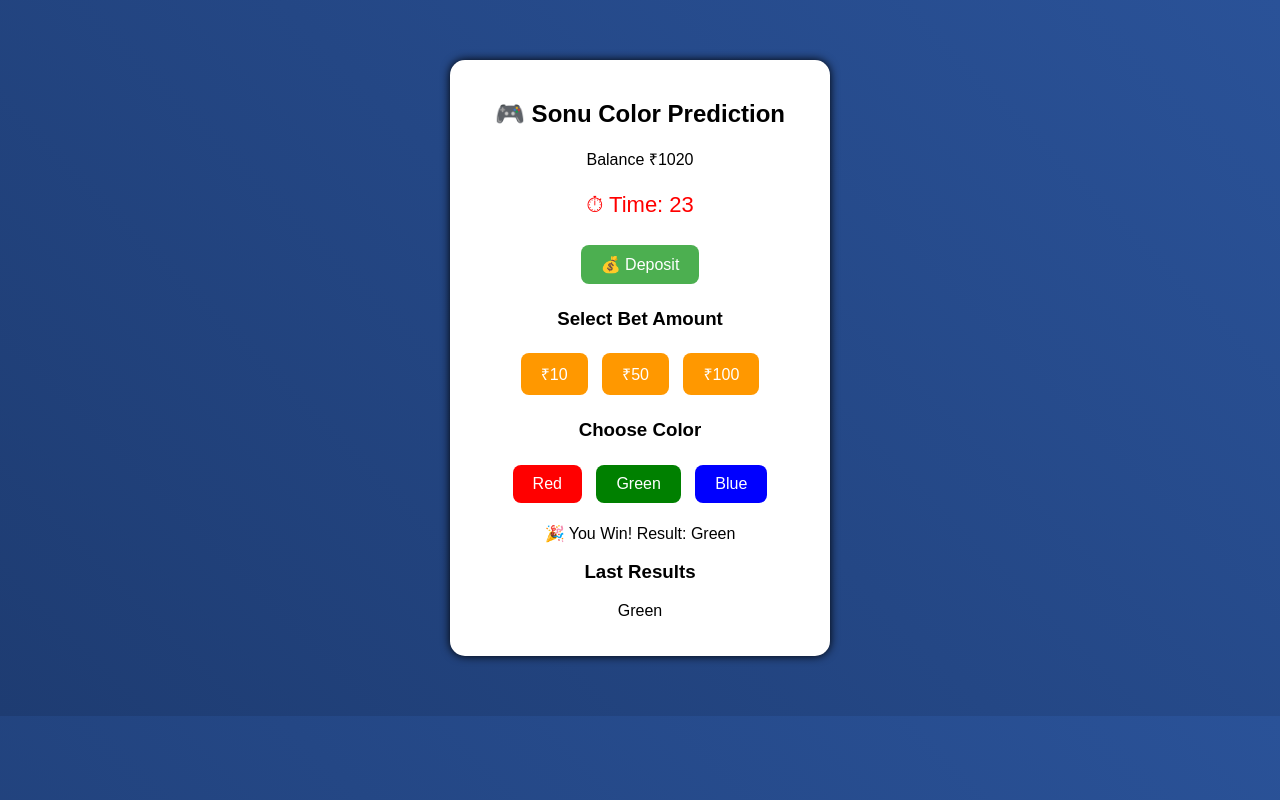
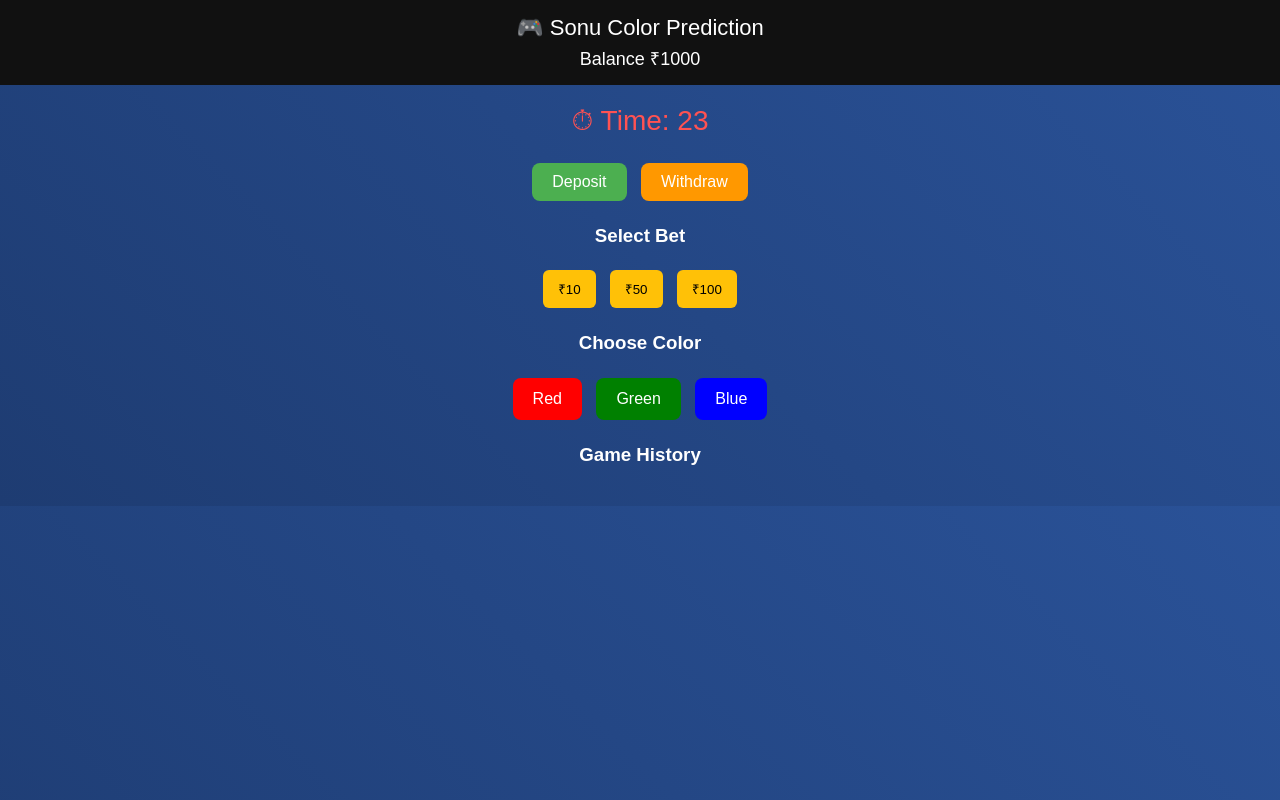
Before and after one commit to sonunigam9218-dev/game-site, a plain HTML site: page index.html in a window 1280 px wide. Both pictures are taken after a click on the button "Green". Drawn offline with Linux system fonts and the light colour scheme.

Commit message:
Update index.html

```diff
--- a/index.html
+++ b/index.html
@@ -6,46 +6,87 @@
 <style>
 
 body{
+margin:0;
 font-family:Arial;
-text-align:center;
 background:linear-gradient(45deg,#1e3c72,#2a5298);
 color:white;
+text-align:center;
 }
 
-.box{
-background:white;
-color:black;
-width:340px;
-margin:60px auto;
-padding:20px;
-border-radius:15px;
-box-shadow:0 0 10px black;
+.header{
+background:#111;
+padding:15px;
+font-size:22px;
 }
 
-button{
+.balance{
+margin-top:5px;
+font-size:18px;
+}
+
+.timer{
+font-size:28px;
+color:#ff5252;
+margin:20px;
+}
+
+.menu button{
 padding:10px 20px;
 margin:5px;
 border:none;
 border-radius:8px;
+color:white;
 font-size:16px;
+}
+
+.deposit{background:#4caf50;}
+.withdraw{background:#ff9800;}
+
+.bet button{
+padding:10px 15px;
+margin:5px;
+border:none;
+border-radius:6px;
+background:#ffc107;
+}
+
+.colors button{
+padding:12px 20px;
+margin:5px;
+border:none;
+border-radius:8px;
 color:white;
+font-size:16px;
 }
 
 .red{background:red;}
 .green{background:green;}
 .blue{background:blue;}
 
-.bet{
-background:#ff9800;
+.history{
+margin-top:20px;
+padding:10px;
 }
 
-.deposit{
-background:#4caf50;
+.history span{
+background:white;
+color:black;
+padding:5px 8px;
+margin:3px;
+display:inline-block;
+border-radius:5px;
 }
 
-.timer{
-font-size:22px;
-color:red;
+.popup{
+display:none;
+position:fixed;
+top:30%;
+left:50%;
+transform:translate(-50%,-50%);
+background:white;
+color:black;
+padding:20px;
+border-radius:10px;
 }
 
 </style>
@@ -54,86 +95,126 @@ color:red;
 
 <body>
 
-<div class="box">
+<div class="header">
+🎮 Sonu Color Prediction
+<div class="balance">Balance ₹<span id="balance">1000</span></div>
+</div>
 
-<h2>🎮 Sonu Color Prediction</h2>
+<div class="timer">
+⏱ Time: <span id="time">30</span>
+</div>
 
-<p>Balance ₹<span id="balance">1000</span></p>
+<div class="menu">
+<button class="deposit" onclick="showDeposit()">Deposit</button>
+<button class="withdraw" onclick="showWithdraw()">Withdraw</button>
+</div>
 
-<p class="timer">⏱ Time: <span id="time">30</span></p>
+<h3>Select Bet</h3>
 
-<a href="deposit.html">
-<button class="deposit">💰 Deposit</button>
-</a>
-
-<h3>Select Bet Amount</h3>
-
-<button class="bet" onclick="bet=10">₹10</button>
-<button class="bet" onclick="bet=50">₹50</button>
-<button class="bet" onclick="bet=100">₹100</button>
+<div class="bet">
+<button onclick="bet=10">₹10</button>
+<button onclick="bet=50">₹50</button>
+<button onclick="bet=100">₹100</button>
+</div>
 
 <h3>Choose Color</h3>
 
-<button class="red" onclick="play('Red')">Red</button>
-<button class="green" onclick="play('Green')">Green</button>
-<button class="blue" onclick="play('Blue')">Blue</button>
+<div class="colors">
+<button class="red" onclick="choose('Red')">Red</button>
+<button class="green" onclick="choose('Green')">Green</button>
+<button class="blue" onclick="choose('Blue')">Blue</button>
+</div>
 
-<p id="result"></p>
+<h3>Game History</h3>
 
-<h3>Last Results</h3>
+<div class="history" id="history"></div>
 
-<p id="history"></p>
+<div class="popup" id="depositBox">
+<h3>Deposit</h3>
+<p>UPI: Mahiraswaraj09@ybl</p>
+<button onclick="closeBox()">Close</button>
+</div>
 
+<div class="popup" id="withdrawBox">
+<h3>Withdraw</h3>
+<input placeholder="Enter Amount">
+<br><br>
+<button onclick="closeBox()">Submit</button>
 </div>
 
 <script>
 
-let balance=1000;
-let bet=10;
-let history=[];
+let balance=1000
+let bet=10
+let selectColor=""
+let history=[]
+let round=100
+let time=30
 
-function play(color){
-
-let colors=["Red","Green","Blue"];
-
-let result=colors[Math.floor(Math.random()*3)];
-
-history.unshift(result);
-
-if(history.length>5){
-history.pop();
+function choose(color){
+selectColor=color
 }
 
-if(color===result){
+function result(){
 
-balance+=bet*2;
-document.getElementById("result").innerHTML="🎉 You Win! Result: "+result;
+let colors=["Red","Green","Blue"]
 
+let res=colors[Math.floor(Math.random()*3)]
+
+round++
+
+history.unshift(round+"-"+res)
+
+if(history.length>10){
+history.pop()
+}
+
+if(selectColor===res){
+balance+=bet*2
 }else{
+balance-=bet
+}
 
-balance-=bet;
-document.getElementById("result").innerHTML="❌ You Lose! Result: "+result;
+document.getElementById("balance").innerHTML=balance
+
+let h=""
+
+history.forEach(function(x){
+h+="<span>"+x+"</span>"
+})
+
+document.getElementById("history").innerHTML=h
 
 }
 
-document.getElementById("balance").innerHTML=balance;
-document.getElementById("history").innerHTML=history.join(" , ");
+setInterval(function(){
+
+time--
+
+if(time<=0){
+
+result()
+
+time=30
 
 }
 
-let time=30;
+document.getElementById("time").innerHTML=time
 
-setInterval(function(){
+},1000)
 
-time--;
-
-if(time<=0){
-time=30;
+function showDeposit(){
+document.getElementById("depositBox").style.display="block"
 }
 
-document.getElementById("time").innerHTML=time;
+function showWithdraw(){
+document.getElementById("withdrawBox").style.display="block"
+}
 
-},1000);
+function closeBox(){
+document.getElementById("depositBox").style.display="none"
+document.getElementById("withdrawBox").style.display="none"
+}
 
 </script>
 
```
